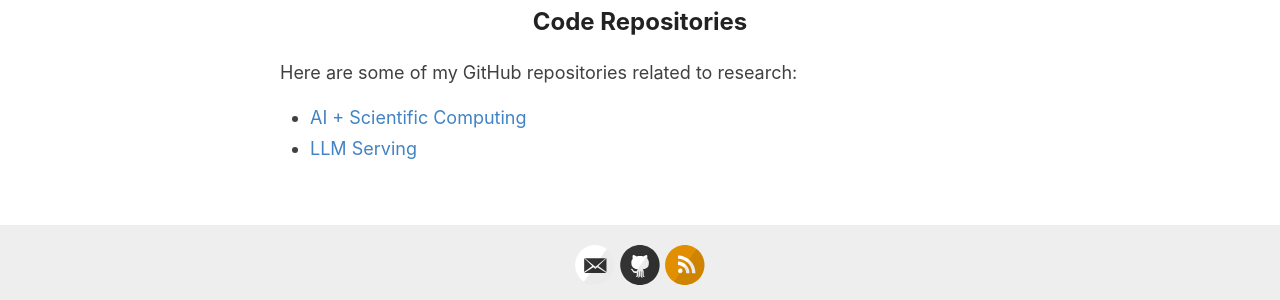
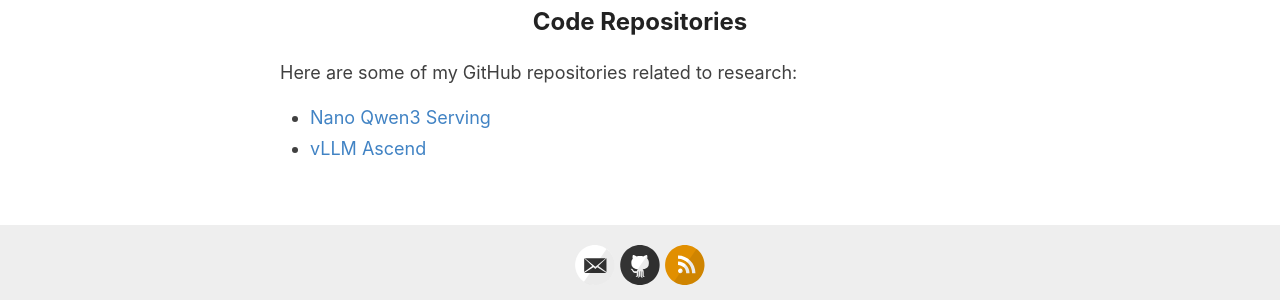
Before and after one commit to hsliuustc/hsliuustc.github.io, a Jekyll site: the page built from _pages/research.md, in a window 1280 px wide. Shown: the part 833-1133 px from the top of the page. Built offline with Jekyll 4.4.1, drawn with Linux system fonts in a browser that asks for light colours.

Commit message:
update links

```diff
--- a/_pages/research.md
+++ b/_pages/research.md
@@ -70,9 +70,10 @@ The generated [RSS feed](https://en.wikipedia.org/wiki/RSS) of your blog can be
 The generated sitemap of your blog can be found at <https://yourgithubusername.github.io/sitemap>. You can see the example sitemap feed over [here](https://www.amitmerchant.com/reverie/sitemap). -->
 
 
+
 ## Code Repositories
 
 Here are some of my GitHub repositories related to research:
 
-- [AI + Scientific Computing](https://github.com/hsliuustc/AI-Scientific-Computing)
-- [LLM Serving](https://github.com/hsliuustc/LLM-Serving)
+- [Nano Qwen3 Serving](https://github.com/hsliuustc/nano-qwen3-serving)
+- [vLLM Ascend](https://github.com/hsliuustc/vllm-ascend)
```
